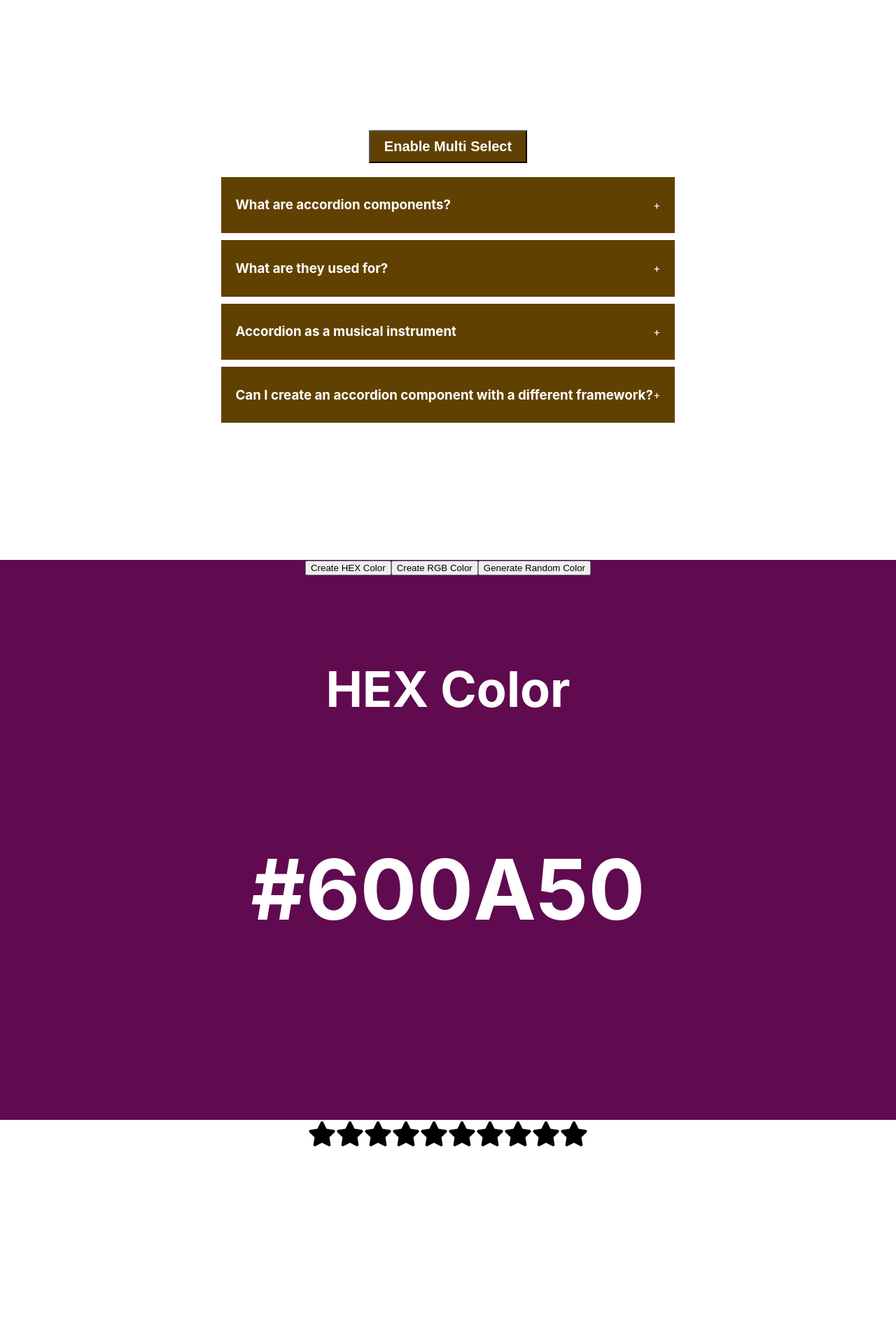
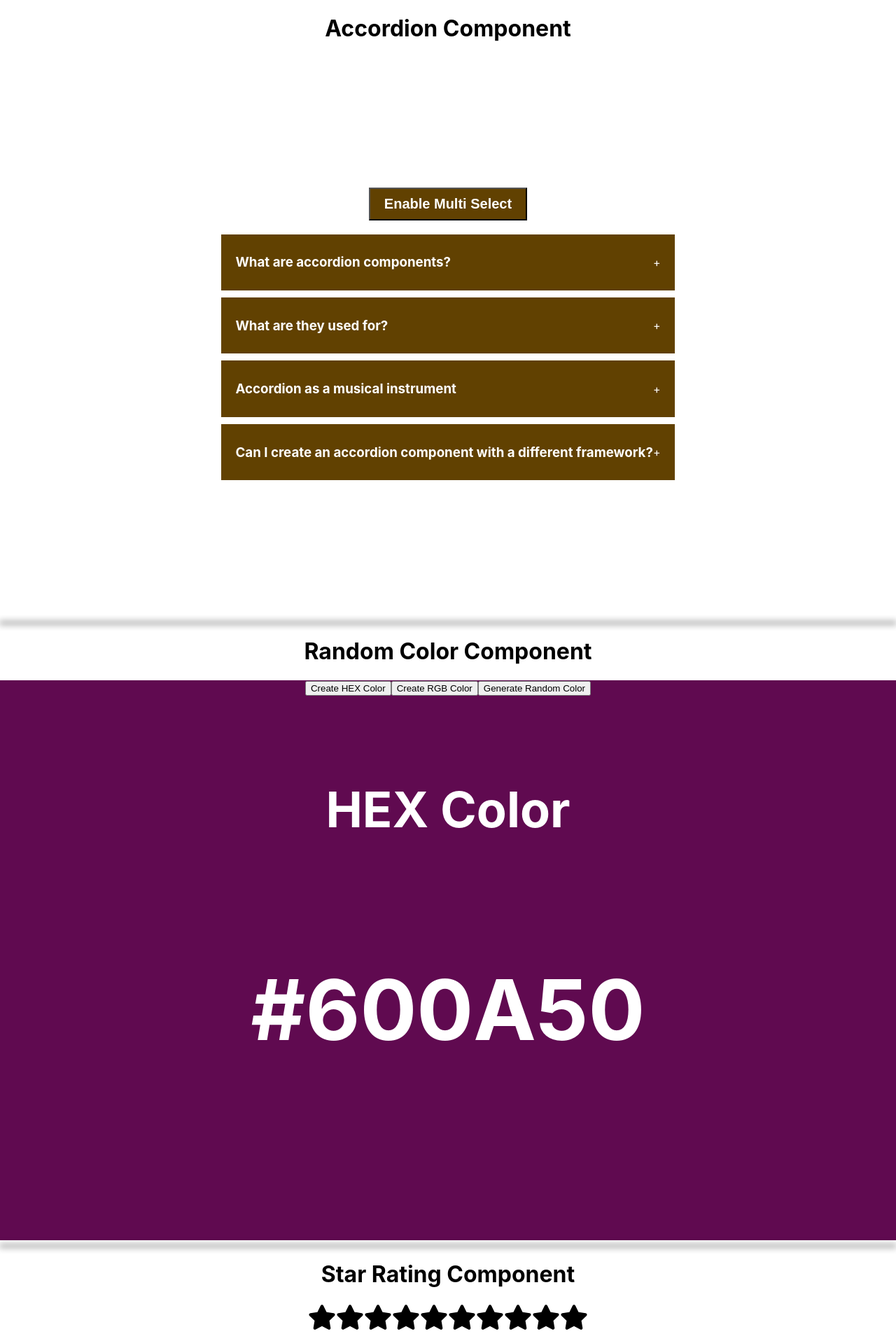
Before and after one commit to bsgauthierwebdev/build-20-react-projects, a React (Create React App) app: page / in a window 1280 px wide. Shown: the whole page at 70% size. Before the commit the page ends 1644 px from the top, so only its background shows below. Built offline with nearby package versions, Linux system fonts and the light colour scheme.

Commit message:
Add hr to App to separate sections

```diff
--- a/src/App.css
+++ b/src/App.css
@@ -36,3 +36,13 @@
     transform: rotate(360deg);
   }
 }
+
+.linebreak {
+  border: 0;
+  height: 0;
+  box-shadow: 0 0 10px 1px black;
+}
+
+.linebreak:after {
+  content: "\00a0";  /* Prevent margin collapse */
+}
--- a/src/App.js
+++ b/src/App.js
@@ -7,11 +7,13 @@ import StarRating from './Components/StarRating'
 const App = () => {
   return (
     <div className="App">
-      {/* Accordion Component*/}
+      <h1>Accordion Component</h1>
       <Accordion />
-      {/* Random Color Component */}
+      <hr className="linebreak" />
+      <h1>Random Color Component</h1>
       <RandomColorGenerator />
-      {/* Star Rating Component */}
+      <hr className="linebreak" />
+      <h1>Star Rating Component</h1>
       <StarRating numOfStars={10} />
     </div>
   )
```
